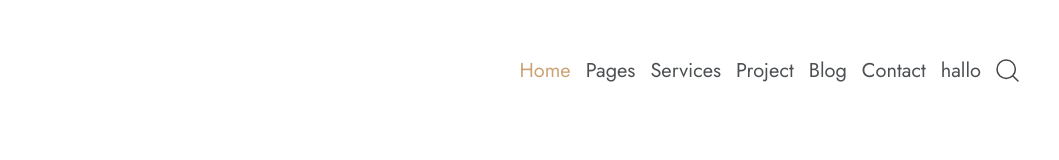
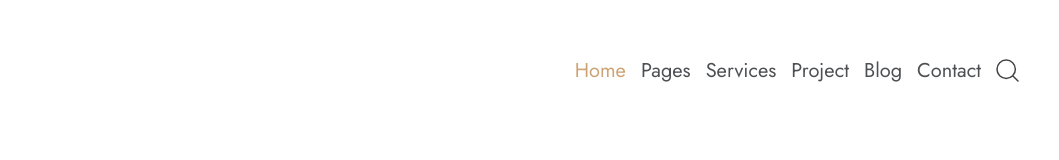
Before and after one commit to caalista/inferno-slicing, a plain HTML site: page index.html in a window 1280 px wide. Shown: the full height of the page, 221-1280 px from the left. Drawn offline with Linux system fonts and the light colour scheme.

Commit message:
new change

```diff
--- a/index.html
+++ b/index.html
@@ -28,7 +28,6 @@
             <a href="#">Project</a>
             <a href="#">Blog</a>
             <a href="#">Contact</a>
-            <a href=""> hallo</a>
             <img src="src/icons/search-icon.svg" alt="" />
           </div>
         </nav>
```
